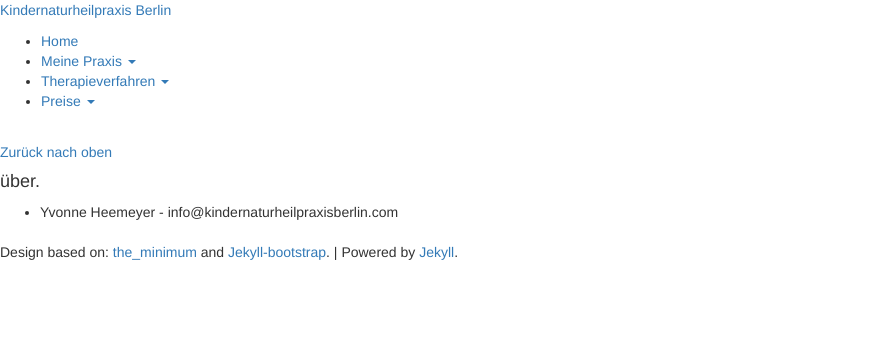
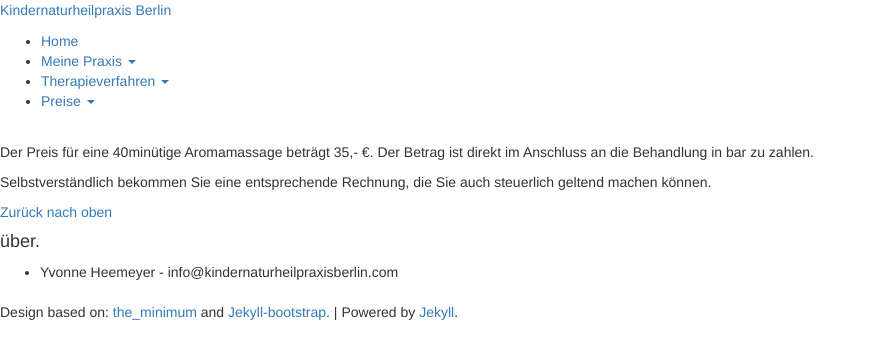
Before and after one commit to heilpraktiker/heilpraktiker.github.io, a Jekyll site: the page built from preise/massage/index.md, in a window 1280 px wide. Shown: the top 359 px of the page, without its empty margins (0-876 px from the left). Built offline with Jekyll 4.4.1, drawn with Linux system fonts in a browser that asks for light colours; nearby versions of some CDN libraries; comment, search, counter and statistics services are not loaded.

Commit message:
Updated index.md

```diff
--- a/preise/massage/index.md
+++ b/preise/massage/index.md
@@ -1,6 +1,11 @@
 ---
 layout: page
-title: "Index"
+title: Index
 description: ""
+published: true
 ---
+
 {% include JB/setup %}
+Der Preis für eine 40minütige Aromamassage beträgt 35,- €. Der Betrag ist direkt im Anschluss an die Behandlung in bar zu zahlen.
+
+Selbstverständlich bekommen Sie eine entsprechende Rechnung, die Sie auch steuerlich geltend machen können.
```
